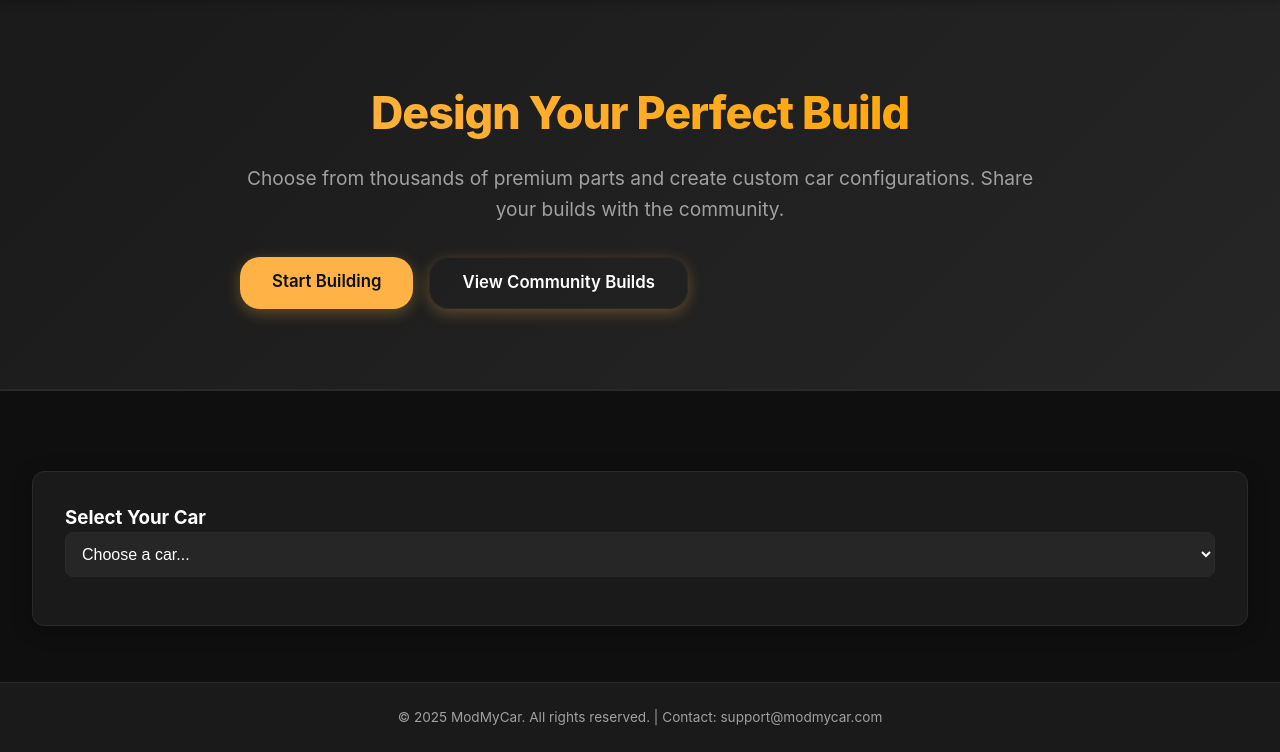
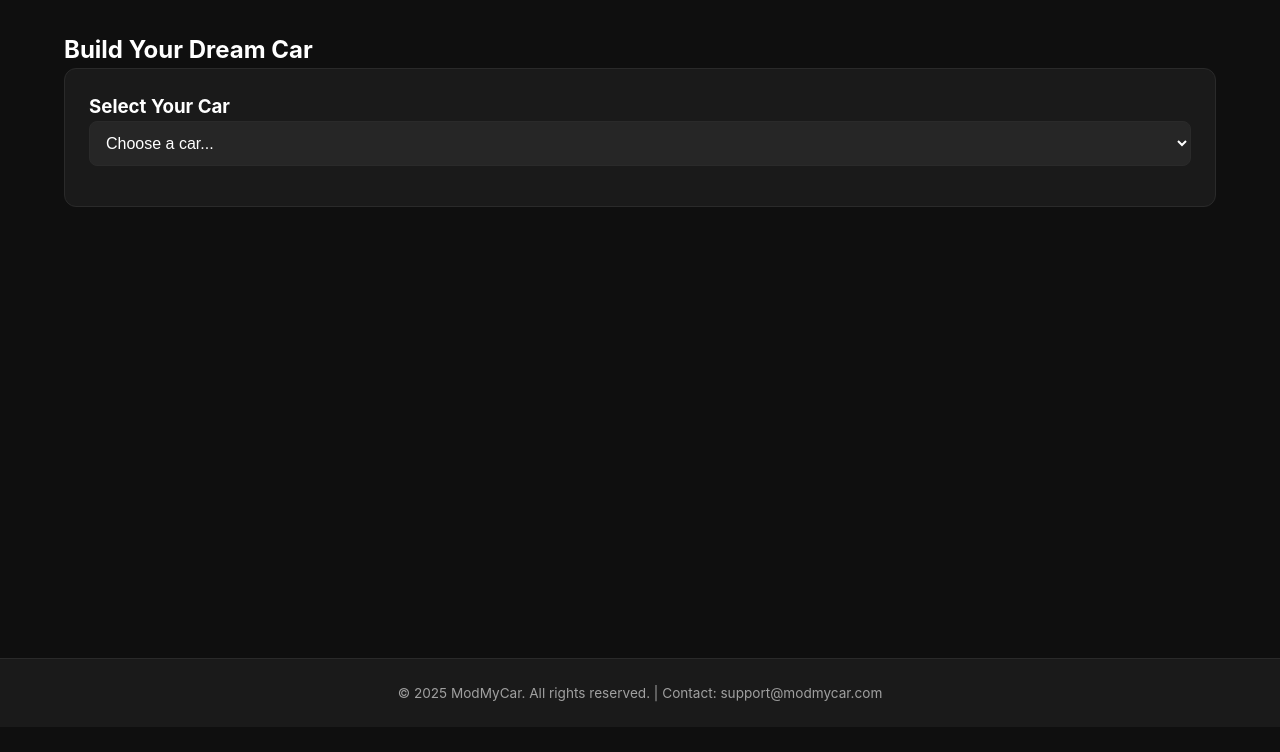
Before and after one commit to 373656-arch/replitfiletest, a PHP site: page / in a window 1280 px wide. Shown: the part 73-825 px from the top of the page. After the commit the page ends 775 px from the top, so only its background shows below. Run offline with PHP 8.4, Linux system fonts and the light colour scheme; data that the repository does not hold is empty.

Commit message:
Restored to '1eb99cc773201dc89849071a7cbfee8900c0b977'
Replit-Restored-To: 1eb99cc773201dc89849071a7cbfee8900c0b977

```diff
--- a/index.php
+++ b/index.php
@@ -93,23 +93,14 @@ require_once 'includes/headerFooter.php';
 renderHeader();
 ?>
 
-<div class="hero-section">
-    <div class="hero-content">
-        <h1>Design Your Perfect Build</h1>
-        <p>Choose from thousands of premium parts and create custom car configurations. Share your builds with the community.</p>
-        <div style="display: flex; gap: 1rem; margin-top: 2rem; flex-wrap: wrap;">
-            <a href="#builder" class="btn" style="padding: 0.8rem 2rem; font-size: 1.05rem;">Start Building</a>
-            <a href="/community.php" class="btn btn-secondary" style="padding: 0.8rem 2rem; font-size: 1.05rem;">View Community Builds</a>
-        </div>
-    </div>
-</div>
+<div class="container">
+    <h2>Build Your Dream Car</h2>
 
-<div class="container" id="builder">
     <?php if (isset($error)): ?>
         <div class="alert alert-error"><?php echo htmlspecialchars($error); ?></div>
     <?php endif; ?>
 
-    <div class="card" style="margin-top: 3rem;">
+    <div class="card">
         <h3>Select Your Car</h3>
         <form method="GET">
             <select name="car_id" onchange="this.form.submit()" required>
--- a/theme/style.css
+++ b/theme/style.css
@@ -111,38 +110,8 @@ header nav a:hover {
 
 main {
     flex: 1;
-    padding: 0;
+    padding: 2rem;
     width: 100%;
-}
-
-.hero-section {
-    background: linear-gradient(135deg, var(--bg-secondary) 0%, var(--bg-tertiary) 100%);
-    padding: 5rem 2rem;
-    text-align: center;
-    border-bottom: 2px solid var(--border-color);
-}
-
-.hero-content {
-    max-width: 800px;
-    margin: 0 auto;
-}
-
-.hero-content h1 {
-    font-size: 2.8rem;
-    font-weight: 800;
-    margin-bottom: 1rem;
-    background: linear-gradient(135deg, var(--accent-1) 0%, var(--accent-2) 100%);
-    -webkit-background-clip: text;
-    -webkit-text-fill-color: transparent;
-    background-clip: text;
-    letter-spacing: -1px;
-}
-
-.hero-content p {
-    font-size: 1.2rem;
-    color: var(--text-secondary);
-    margin-bottom: 0;
-    line-height: 1.6;
 }
 
 footer {
@@ -157,22 +126,15 @@ footer {
 .container {
     width: 100%;
     margin: 0 auto;
-    padding: 2rem;
+    padding: 0 2rem;
 }
 
 .card {
     background-color: var(--bg-secondary);
     border: 1px solid var(--border-color);
     border-radius: 12px;
-    padding: 2rem;
+    padding: 1.5rem;
     margin-bottom: 1.5rem;
-    box-shadow: 0 4px 20px rgba(0, 0, 0, 0.3);
-    transition: all 0.3s ease;
-}
-
-.card:hover {
-    border-color: var(--accent-1);
-    box-shadow: 0 8px 30px rgba(255, 179, 71, 0.1);
 }
 
 .btn {
@@ -184,16 +146,14 @@ footer {
     cursor: pointer;
     font-size: 0.95rem;
     font-weight: 600;
-    transition: all 0.3s ease;
+    transition: all 0.2s;
     text-decoration: none;
     display: inline-block;
-    box-shadow: 0 4px 15px rgba(255, 179, 71, 0.3);
 }
 
 .btn:hover {
     background-color: var(--accent-3);
-    transform: translateY(-3px);
-    box-shadow: 0 6px 20px rgba(255, 179, 71, 0.4);
+    transform: translateY(-2px);
 }
 
 .btn-secondary {
```
Also changed, not shown: other parts of theme/style.css (+14 -34 lines), community.php (+5 -13 lines).
